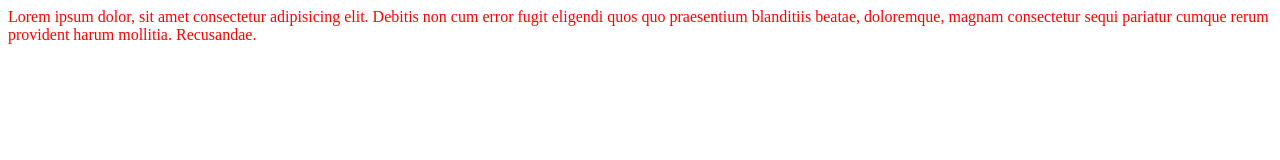
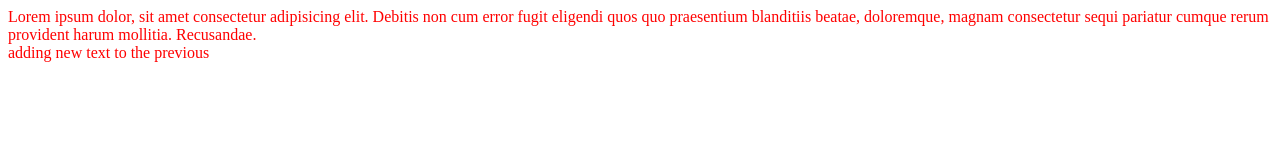
Before and after one commit to onkar2116/localrepo, a plain HTML site: page index.html in a window 1280 px wide. Drawn offline with Linux system fonts and the light colour scheme.

Commit message:
new text

```diff
--- a/index.html
+++ b/index.html
@@ -7,5 +7,8 @@
 </head>
 <body style="color : red">
     Lorem ipsum dolor, sit amet consectetur adipisicing elit. Debitis non cum error fugit eligendi quos quo praesentium blanditiis beatae, doloremque, magnam consectetur sequi pariatur cumque rerum provident harum mollitia. Recusandae.
+<br>
+adding new text to the previous
 </body>
+
 </html>
```
